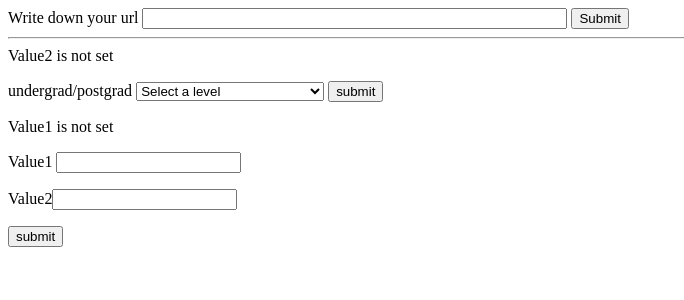
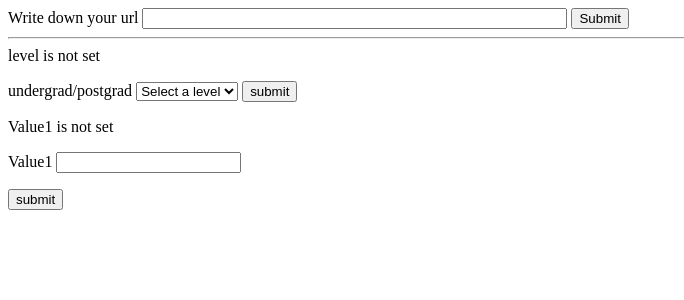
Before and after one commit to postsent/unsw_course_filter, a Flask app: page / in a window 1280 px wide. Shown: the top 300 px of the page, without its empty margins (0-684 px from the left). Run offline with Flask 2, Linux system fonts and the light colour scheme.

Commit message:
add meaningful variable name

```diff
--- a/src/app.py
+++ b/src/app.py
@@ -36,12 +36,10 @@ def my_form_post():
 @app.route('/level/', methods = ['GET', 'POST'])
 def level():
     try:
-        myvariable = request.form.get("teamDropdown")
-        print(myvariable)
-        #return myvariable
+        is_undergrad = request.form.get("levelDropdown")
     except:
         pass
-    return render_template('table.html', value2=myvariable)
+    return render_template('table.html', level=is_undergrad)
 
 @app.route('/result/', methods = ['GET', 'POST'])
 def result():
--- a/src/templates/table.html
+++ b/src/templates/table.html
@@ -13,13 +13,14 @@
             <input type="submit">
         </form>
         <hr>
-        Value2 is {{value2 or 'not set'}} <!-- https://stackoverflow.com/questions/50286820/printing-value-next-to-text-box-from-a-function-in-flask-html -->
+        level is {{level or 'not set'}} <!-- https://stackoverflow.com/questions/50286820/printing-value-next-to-text-box-from-a-function-in-flask-html -->
         <p></p>
         <form class="teamSelection" method="POST" action="{{ url_for('level') }}">
             <label for="name">undergrad/postgrad  </label>
-            <select class="teamForm" id="teamDropdownSelector" type="text" name="teamDropdown" placeholder="Select A Team">
+            <select class="teamForm" id="teamDropdownSelector" type="text" name="levelDropdown" placeholder="Select A Team">
                  <option disabled selected>Select a level</option>
-                 <option id="WatfordVSManchester Utd" value="Watford VS Manchester Utd">Watford VS Manchester Utd</option>
+                 <option id="undergrad" value="undergrad">undergrad</option>
+                 <option id="postgrad" value="postgrad">postgrad</option>
             </select>
             <input class="btn" type="submit" value="submit">
         </form>
@@ -28,8 +29,6 @@
         <p></p>
         <form action = "{{ url_for('result') }}" method = "POST">
             <p>Value1 <input type = "text" name = "Value1" /></p>
-            <p>Value2<input type ="text" name = "Value2" /></p>
-            <!-- <p>Charging Duration <input type ="text" name = "Charging_Duration" /></p> -->
             <p><input type = "submit" value = "submit" name = "submit" /></p>
         </form>
 
```
